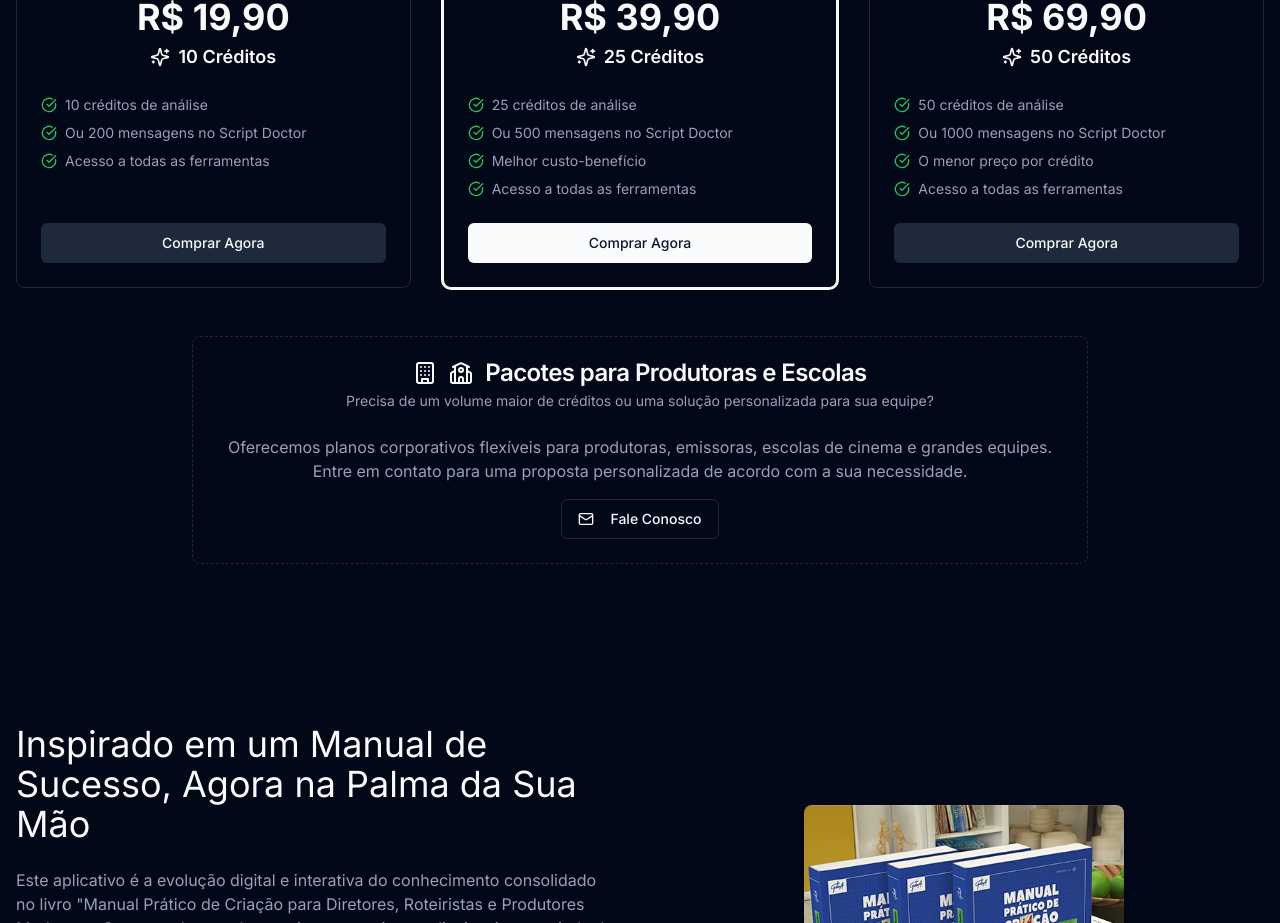
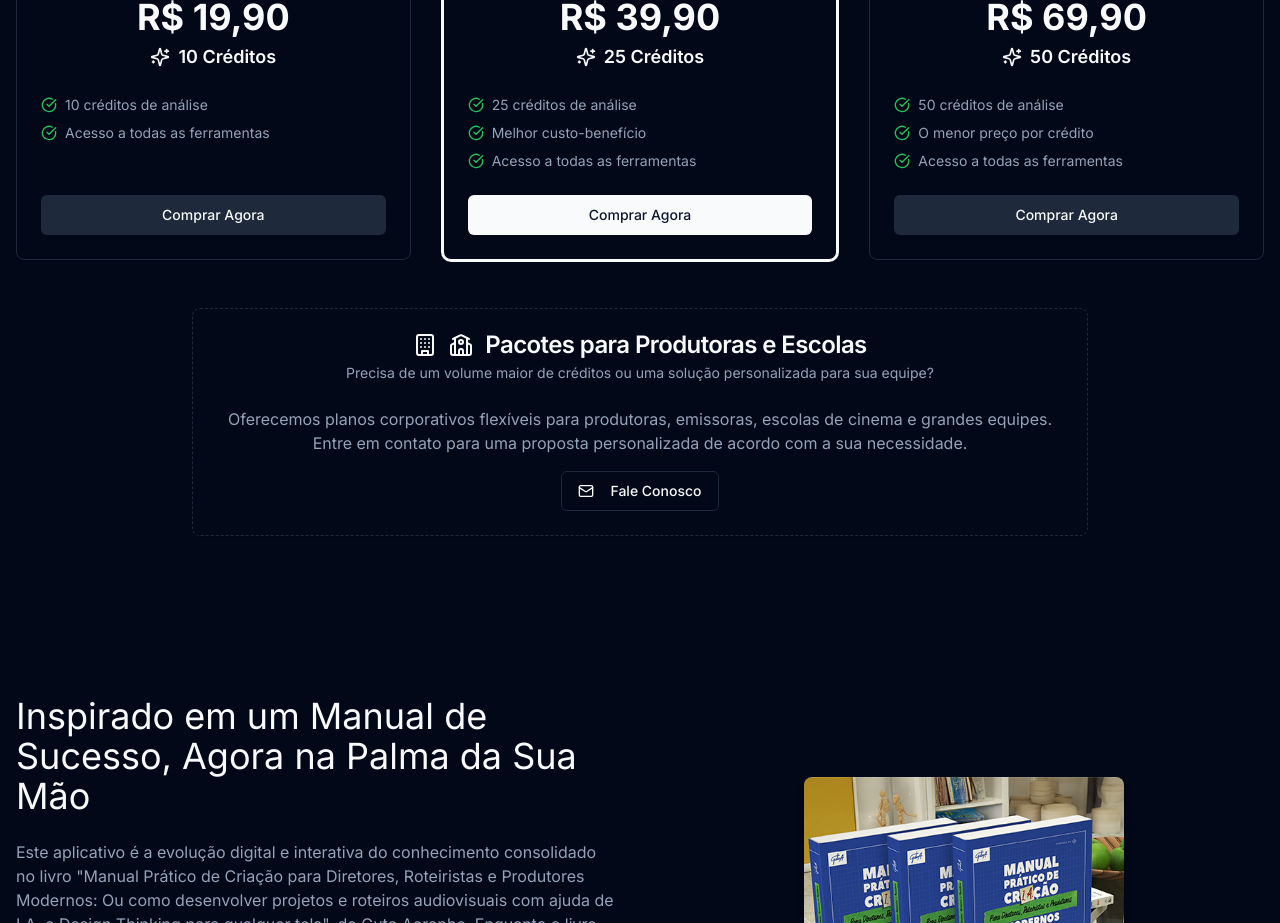
Before and after one commit to gutoaeraphe/roteirista-pro-app, a Next.js app: page / in a window 1280 px wide. Shown: the part 3280-4203 px from the top of the page. Built offline with nearby package versions, Linux system fonts and the light colour scheme; no server answers.

Commit message:
REtire dos planos na landing page as mençoes às mensagens no script doct

```diff
--- a/src/app/page.tsx
+++ b/src/app/page.tsx
@@ -76,14 +76,14 @@ const creditPackages = [
         credits: 10,
         price: "19,90",
         description: "Ideal para análises pontuais em seus projetos.",
-        features: ["10 créditos de análise", "Ou 200 mensagens no Script Doctor", "Acesso a todas as ferramentas"],
+        features: ["10 créditos de análise", "Acesso a todas as ferramentas"],
     },
     {
         name: "Pacote Creator",
         credits: 25,
         price: "39,90",
         description: "O mais popular para roteiristas ativos.",
-        features: ["25 créditos de análise", "Ou 500 mensagens no Script Doctor", "Melhor custo-benefício", "Acesso a todas as ferramentas"],
+        features: ["25 créditos de análise", "Melhor custo-benefício", "Acesso a todas as ferramentas"],
         isPopular: true,
     },
     {
@@ -91,7 +91,7 @@ const creditPackages = [
         credits: 50,
         price: "69,90",
         description: "Perfeito para uso intensivo e múltiplos projetos.",
-        features: ["50 créditos de análise", "Ou 1000 mensagens no Script Doctor", "O menor preço por crédito", "Acesso a todas as ferramentas"],
+        features: ["50 créditos de análise", "O menor preço por crédito", "Acesso a todas as ferramentas"],
     },
 ];
 
```
